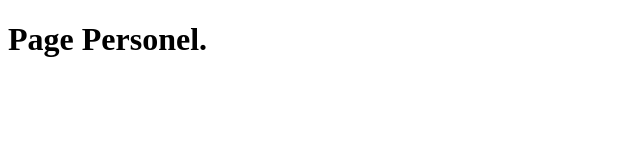
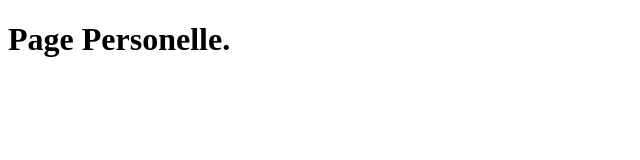
Before and after one commit to gounnayohanSIO/TP-AP-2, a plain HTML site: page titre.html in a window 1280 px wide. Shown: the full height of the page, 0-640 px from the left. Drawn offline with Linux system fonts and the light colour scheme.

Commit message:
Update titre.html

```diff
--- a/titre.html
+++ b/titre.html
@@ -6,8 +6,9 @@
     <meta http-equiv="X-UA-Compatible" content="ie=edge">
     <title>Document</title>
 </head>
-<h1>Page Personel.</h1>
+<h1>Page Personelle.</h1>
 <body>
 
 </body>
+
 </html>
```
